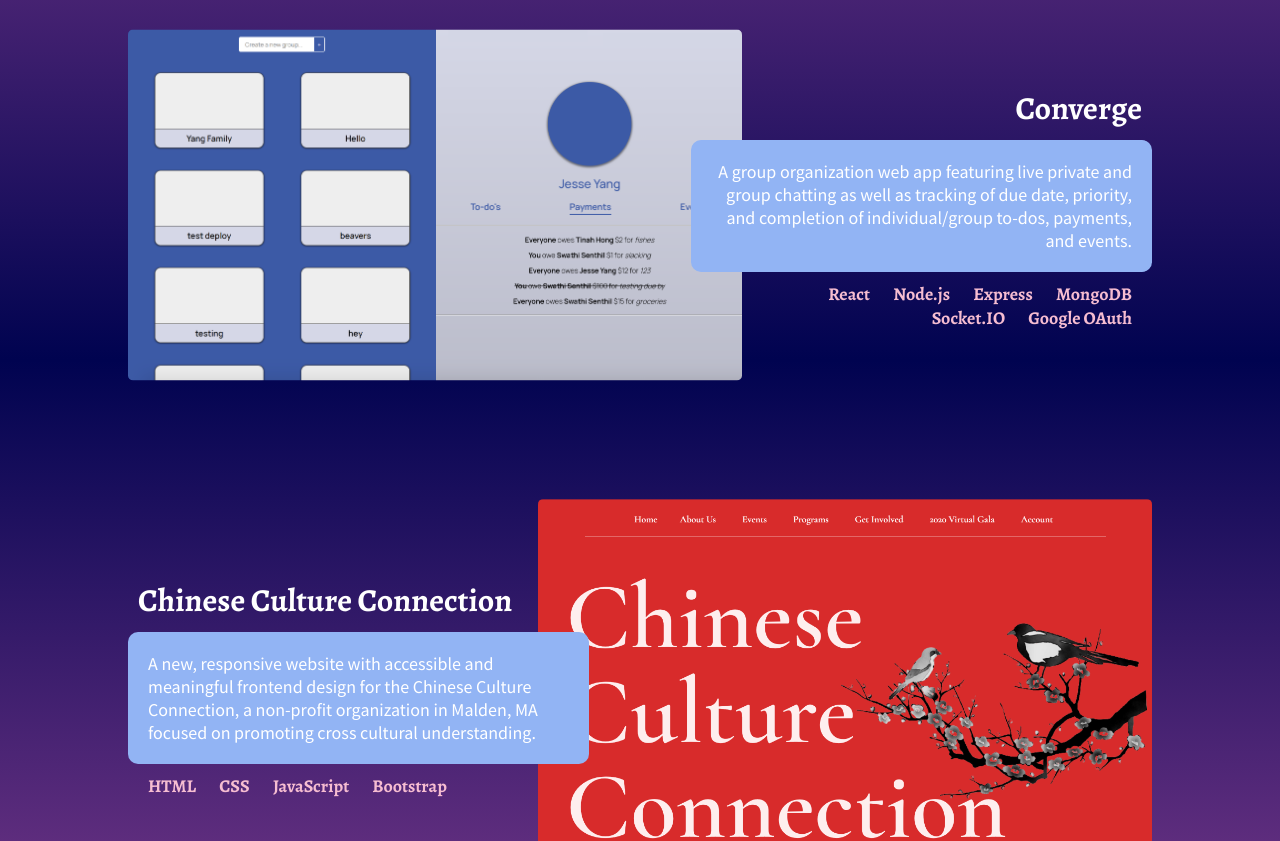
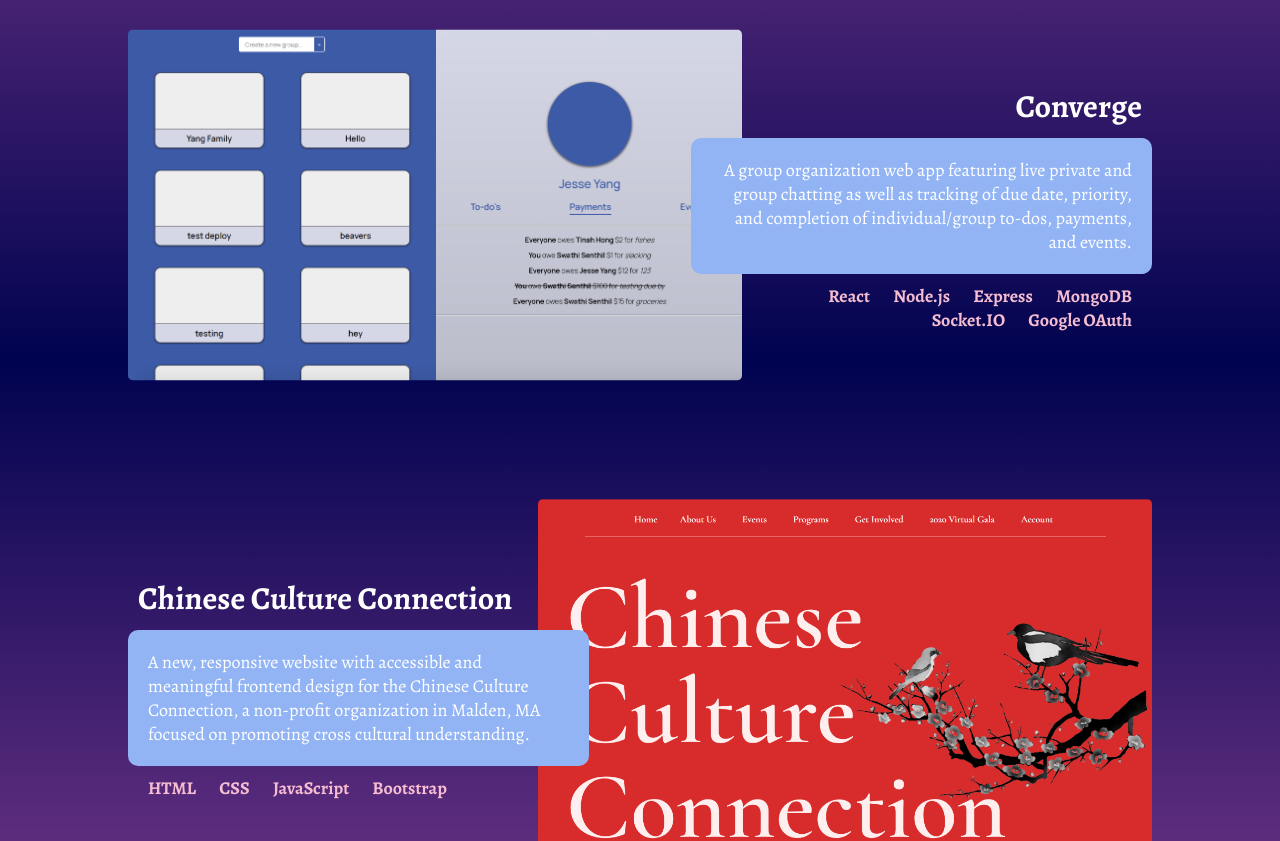
Before and after one commit to jesseyang432/jesseyang432.github.io, a React (Create React App) app: page / in a window 1280 px wide. Shown: the part 2040-2881 px from the top of the page. Built offline with nearby package versions, Linux system fonts and the light colour scheme; a web font is replaced by a local one.

Commit message:
changed Explore collide force

```diff
--- a/src/components/modules/Explore.js
+++ b/src/components/modules/Explore.js
@@ -100,7 +100,7 @@
     // }).strength(0.05);
 
     forceCollide = d3.forceCollide((d) => {
-        return this.radiusScale(d.value)*1.05
+        return this.radiusScale(d.value)*1.07
     });
 
     simulation = d3.forceSimulation()
--- a/src/components/modules/_HomeProjects.scss
+++ b/src/components/modules/_HomeProjects.scss
@@ -59,7 +59,7 @@
 			padding: 20px;
 			border-radius: 10px;
 			font-size: 18px;
-			font-family: "Source Sans Pro", sans-serif;
+			// font-family: "Source Sans Pro", sans-serif;
 		}
 
 		.Project-info-tech {
--- a/src/components/styles.css
+++ b/src/components/styles.css
@@ -1567,7 +1567,6 @@
   padding: 20px;
   border-radius: 10px;
   font-size: 18px;
-  font-family: "Source Sans Pro", sans-serif;
 }
 
 .Project-container .Project-info-container .Project-info-tech {
```
Also changed, not shown: 2 other files (tests, documents, lock files or other folders).
